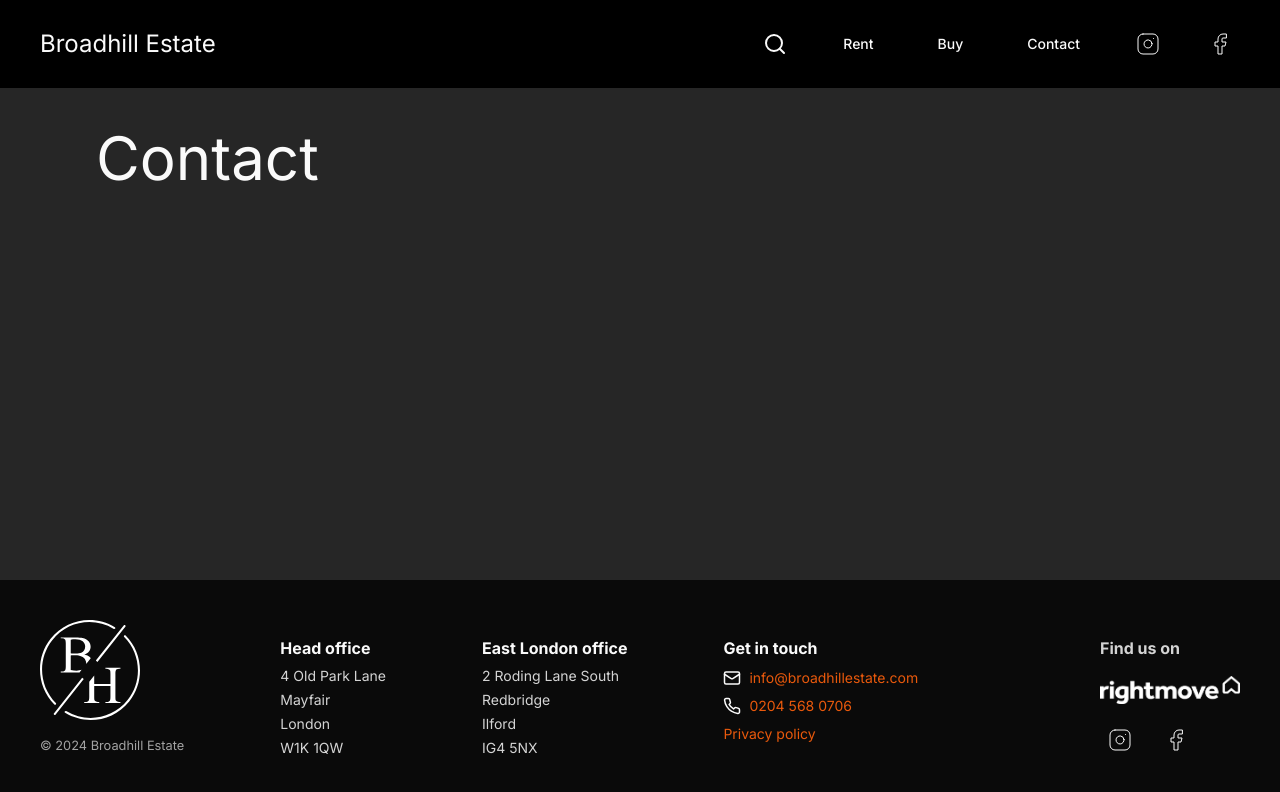
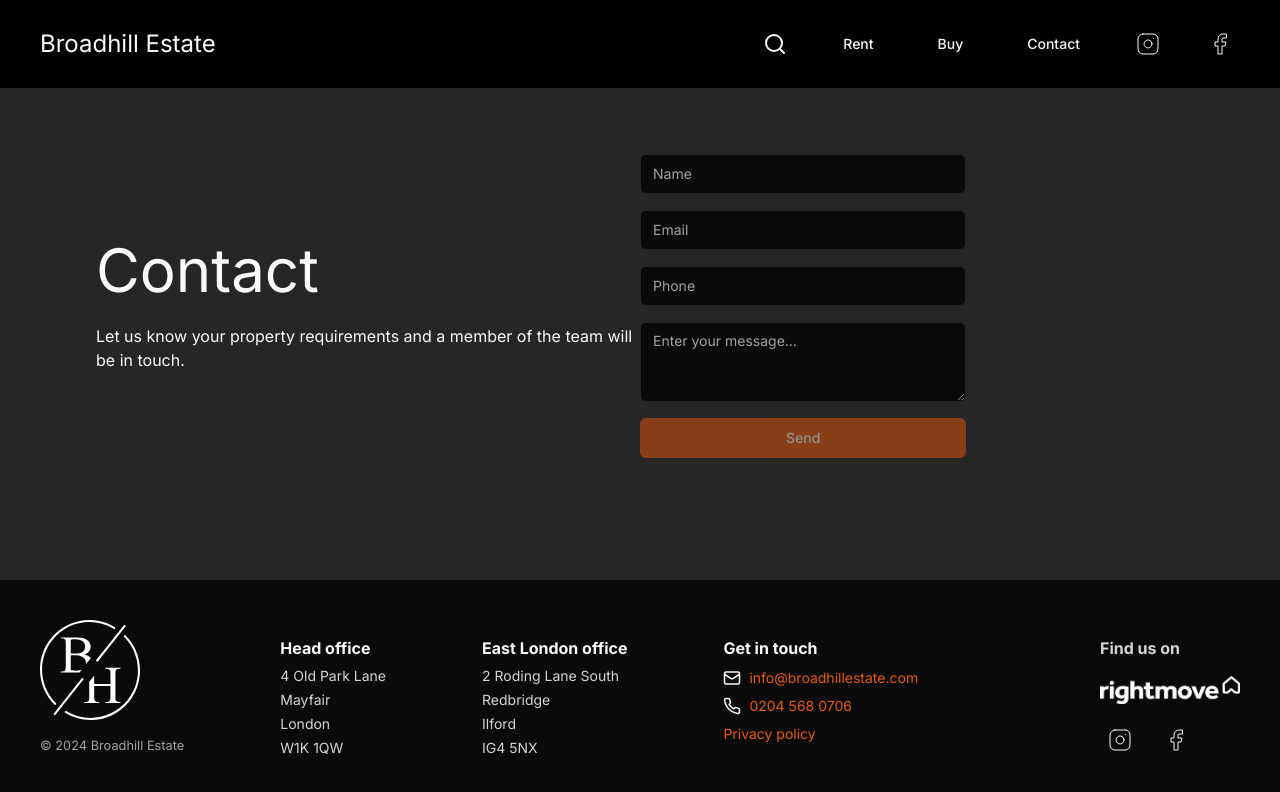
Before and after one commit to sukhsinghcodes/broadhillestate-website, a Next.js app: page /contact in a window 1280 px wide. Shown: the top 792 px of the page. Built offline with nearby package versions, Linux system fonts and the light colour scheme.

Commit message:
contact page components

```diff
--- a/src/app/contact/page.tsx
+++ b/src/app/contact/page.tsx
@@ -1,5 +1,29 @@
+import { Input } from '@/components/ui/input'
 import { H1 } from '../components/typography'
+import { Textarea } from '@/components/ui/textarea'
+import { Button } from '@/components/ui/button'
 
 export default function Contact() {
-  return <H1>Contact</H1>
+  return (
+    <div className="flex flex-col md:flex-row items-center grow">
+      <div className="basis-1/2">
+        <H1 className="mb-6">Contact</H1>
+        <p>
+          Let us know your property requirements and a member of the team will
+          be in touch.
+        </p>
+      </div>
+      <div className="basis-1/2">
+        <div className="flex flex-col gap-4 w-[60%]">
+          <Input name="name" placeholder="Name" type="text" />
+          <Input name="email" placeholder="Email" type="email" />
+          <Input name="phone" placeholder="Phone" type="tel" />
+          <Textarea name="message" placeholder="Enter your message..." />
+          <Button type="submit" disabled>
+            Send
+          </Button>
+        </div>
+      </div>
+    </div>
+  )
 }
--- /dev/null
+++ b/src/components/ui/textarea.tsx
@@ -0,0 +1,24 @@
+import * as React from "react"
+
+import { cn } from "@/lib/utils"
+
+export interface TextareaProps
+  extends React.TextareaHTMLAttributes<HTMLTextAreaElement> {}
+
+const Textarea = React.forwardRef<HTMLTextAreaElement, TextareaProps>(
+  ({ className, ...props }, ref) => {
+    return (
+      <textarea
+        className={cn(
+          "flex min-h-[80px] w-full rounded-md border border-input bg-background px-3 py-2 text-sm ring-offset-background placeholder:text-muted-foreground focus-visible:outline-none focus-visible:ring-2 focus-visible:ring-ring focus-visible:ring-offset-2 disabled:cursor-not-allowed disabled:opacity-50",
+          className
+        )}
+        ref={ref}
+        {...props}
+      />
+    )
+  }
+)
+Textarea.displayName = "Textarea"
+
+export { Textarea }
```
